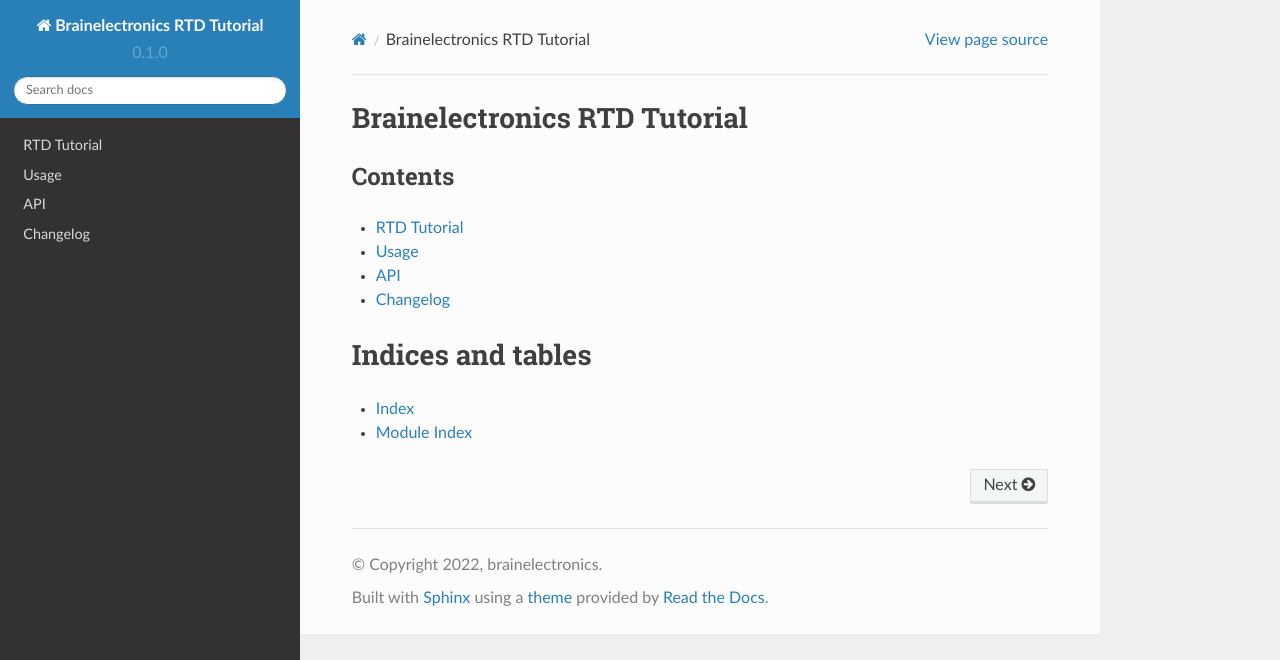
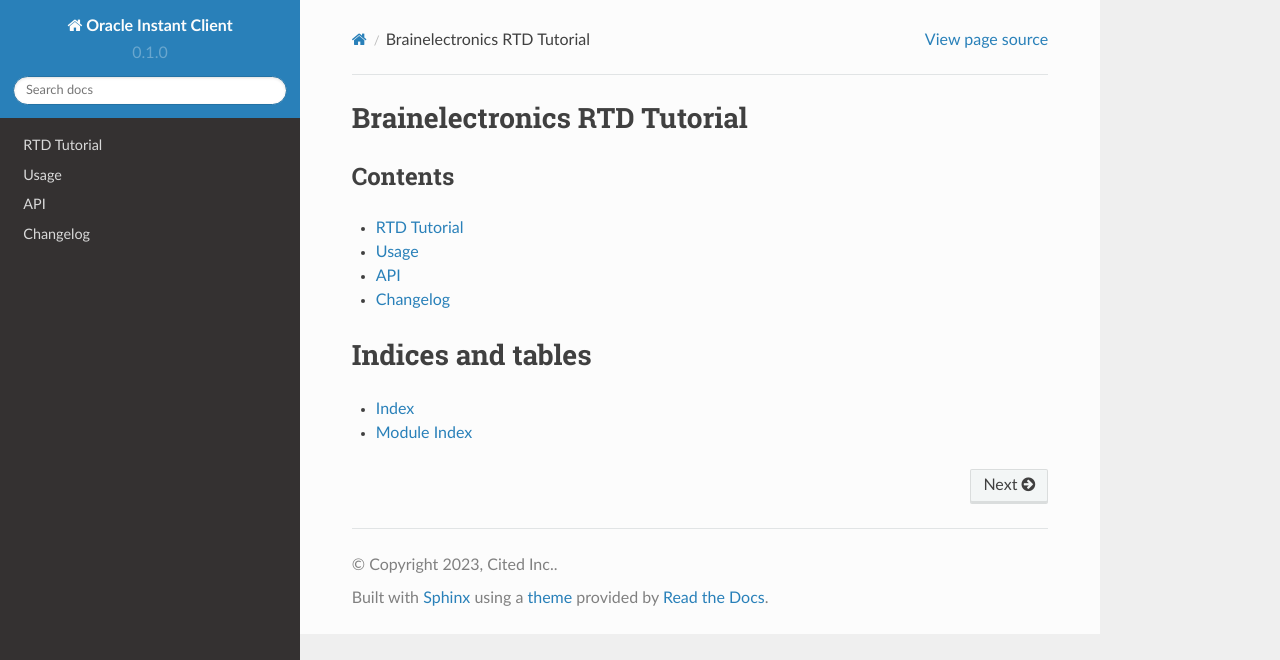
Before and after one commit to cited/Oracle-Instant-Client, a Sphinx documentation site: the page built from docs/index.rst, in a window 1280 px wide. Shown: the top 660 px of the page. Built offline with Sphinx 7.4.7 and the Read the Docs theme 2.0.0, drawn with Linux system fonts in a browser that asks for light colours.

Commit message:
Update conf.py

```diff
--- a/docs/conf.py
+++ b/docs/conf.py
@@ -18,9 +18,9 @@ exec(open(here / '..' / 'my_package' / 'version.py').read())
 
 # -- Project information
 
-project = 'Brainelectronics RTD Tutorial'
-copyright = '2022, brainelectronics'
-# author = 'brainelectronics'
+project = 'Oracle Instant Client'
+copyright = '2023, Cited Inc.'
+# author = 'Cited Inc.'
 author = __author__
 
 # release = '0.1'
```
